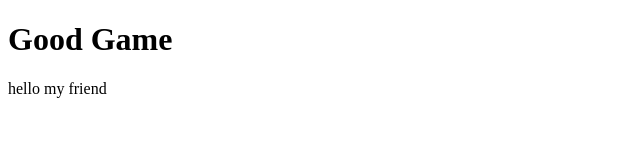
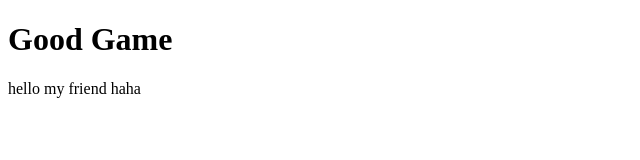
Before and after one commit to lathyriso/cove-website, a plain HTML site: page index.html in a window 1280 px wide. Shown: the full height of the page, 0-640 px from the left. Drawn offline with Linux system fonts and the light colour scheme.

Commit message:
add haha

```diff
--- a/index.html
+++ b/index.html
@@ -4,7 +4,7 @@
 	</head>
 	</body>
 		<h1> Good Game </h1>
-		<p> hello my friend</p>
+		<p> hello my friend haha</p>
 	</body>
 
 </html>
```
